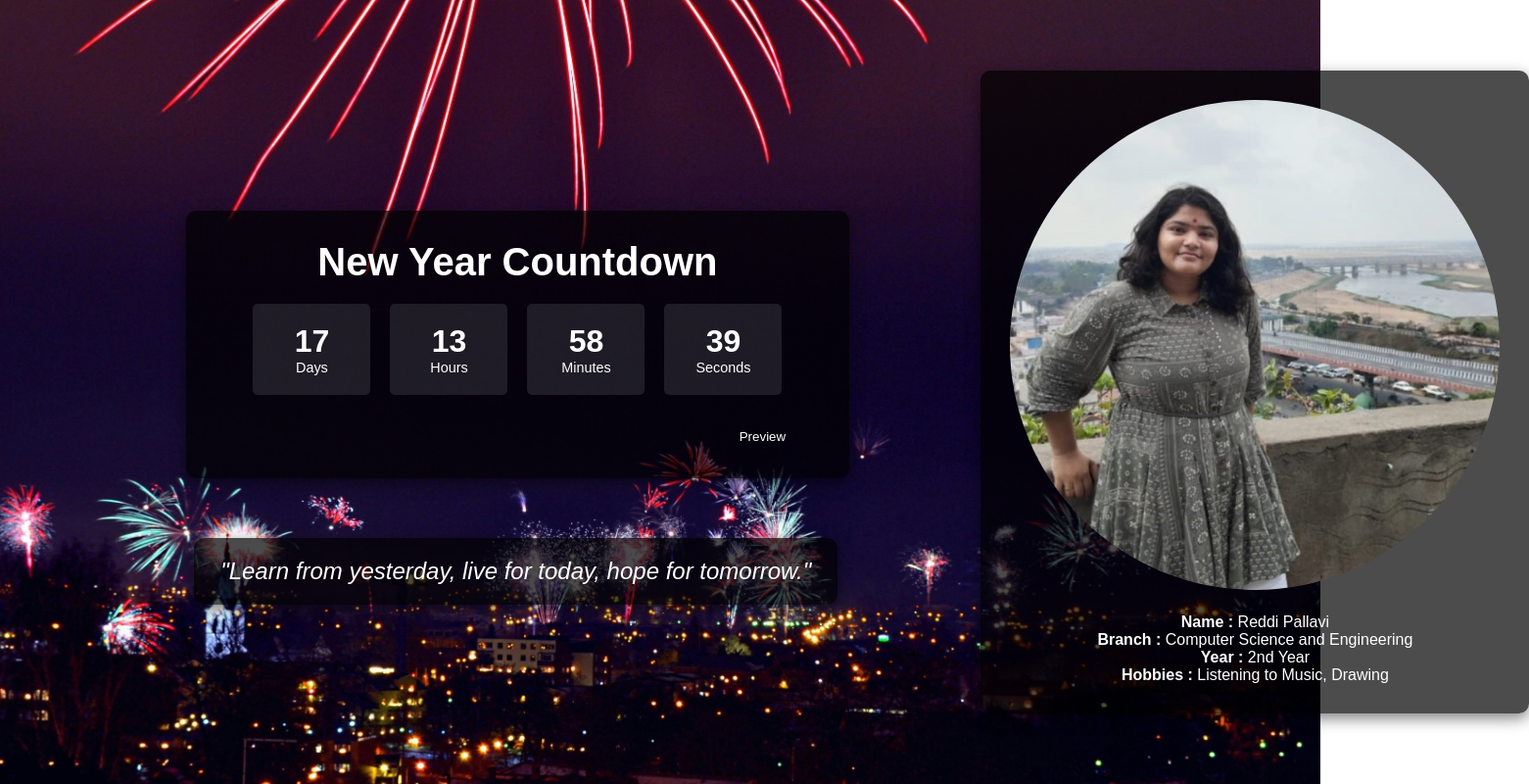
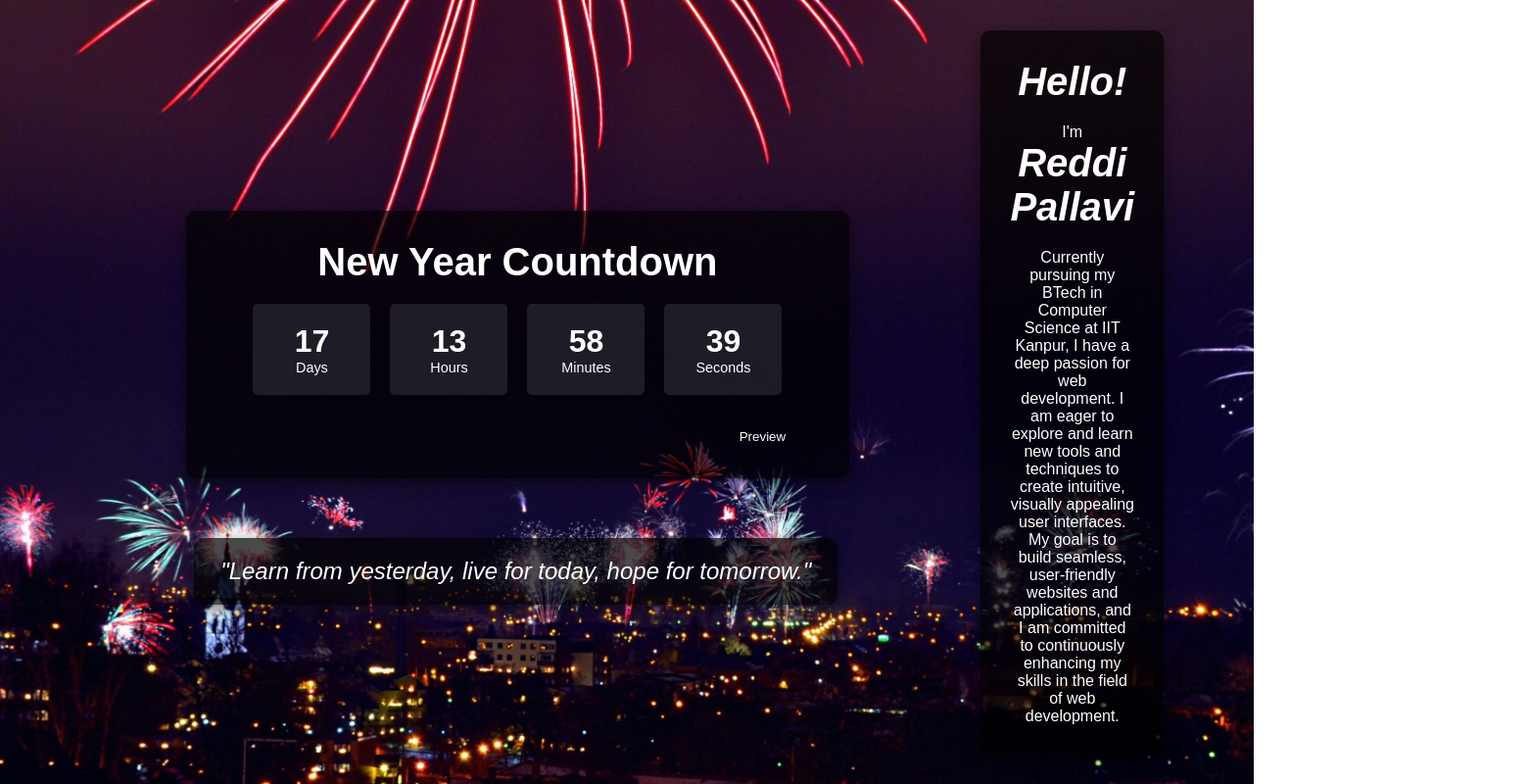
Before and after one commit to PallaviY23/GDG, a plain HTML site: page GDG/index.html in a window 1280 px wide. Shown: the whole page at 98% size, 1561 px wide, since content can reach past the window. Drawn offline with Linux system fonts and the light colour scheme.

Commit message:
Update index.html

```diff
--- a/GDG/index.html
+++ b/GDG/index.html
@@ -35,11 +35,11 @@
         </div>
     </div>
     <div class="info">
-        <img src="./images/me...jpg" alt="me" class="image">
-        <p class="name"><b>Name :</b> Reddi Pallavi</p>
-        <p class="branch"><b>Branch :</b> Computer Science and Engineering</p>
-        <p class="year"><b>Year :</b> 2nd Year</p>
-        <p class="Hobbies"><b>Hobbies :</b> Listening to Music, Drawing</p>
+        <div class="discription">
+            <h1><i>Hello!</i></h1>
+            <p>I'm</p>
+            <h1 class="name"><i>Reddi Pallavi</i></h1>
+            <p class="summary">Currently pursuing my BTech in Computer Science at IIT Kanpur, I have a deep passion for web development. I am eager to explore and learn new tools and techniques to create intuitive, visually appealing user interfaces. My goal is to build seamless, user-friendly websites and applications, and I am committed to continuously enhancing my skills in the field of web development.</p>
     </div>
     <script src="script.js"></script>
 </body>
```
